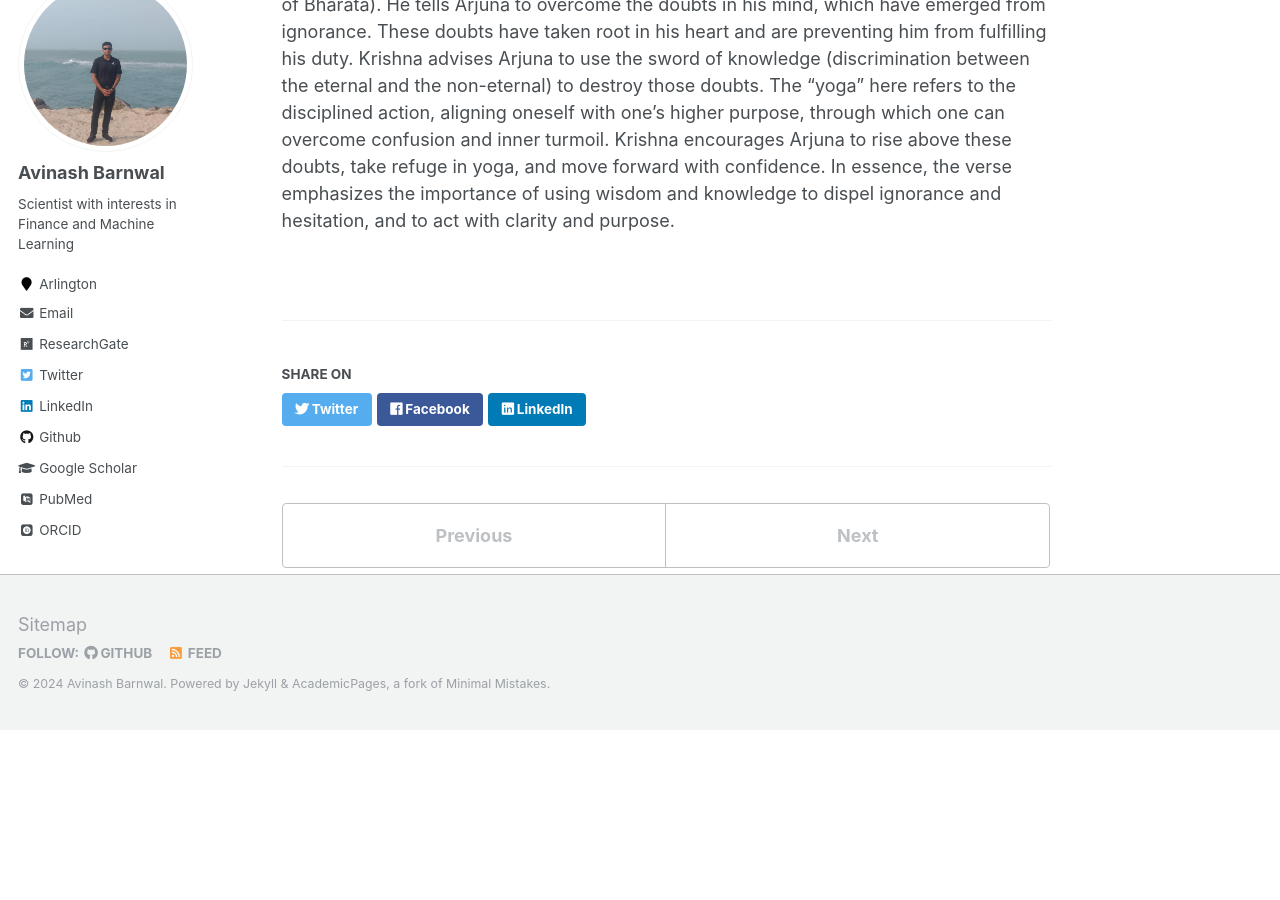
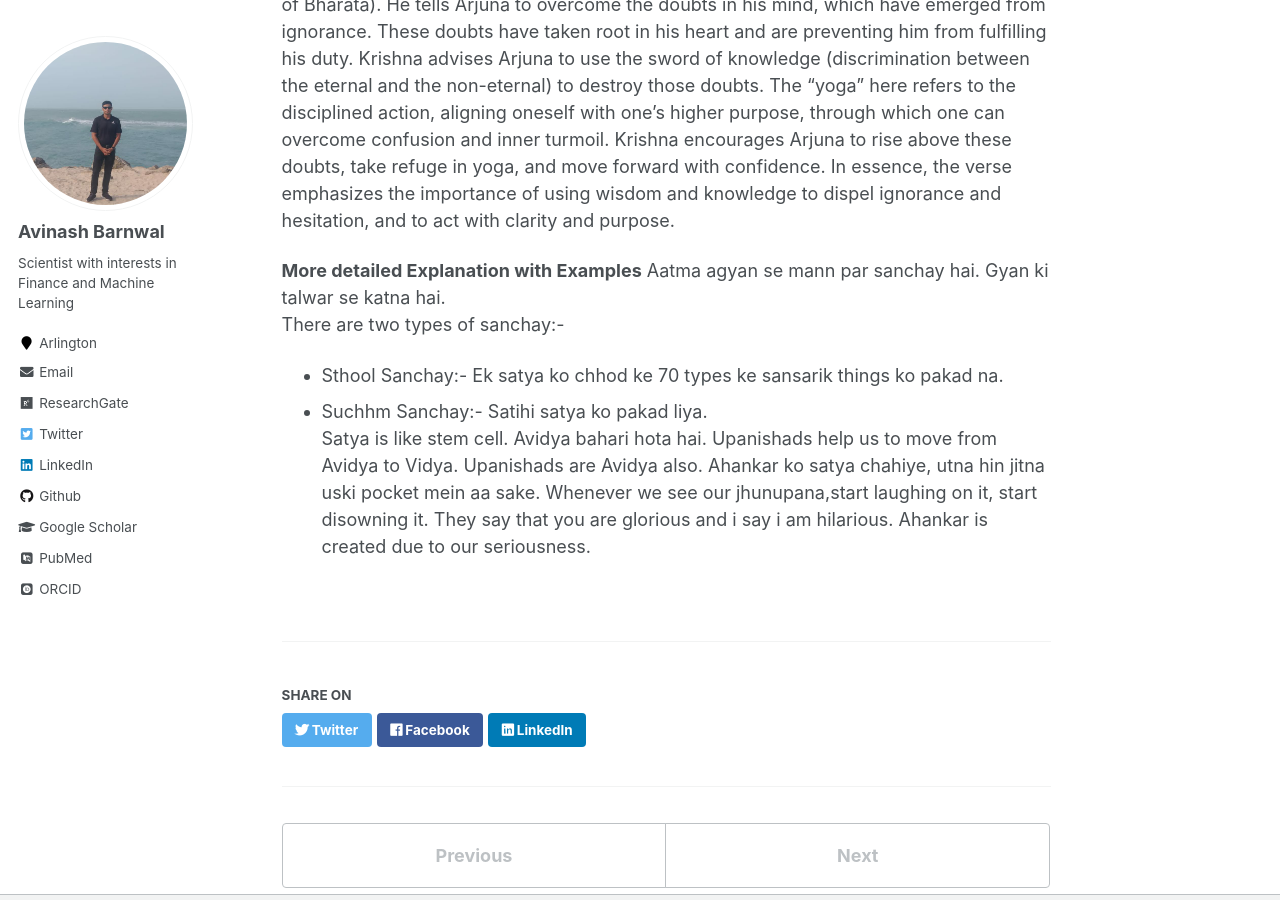
Before and after one commit to avinashbarnwal/avinashbarnwal.github.io, a Jekyll site: the page built from _geeta/shlok_4_42.md, in a window 1280 px wide and 900 px high, scrolled down 382 px. Built offline with Jekyll 4.4.1, drawn with Linux system fonts in a browser that asks for light colours; some web fonts are replaced; before the commit the page ends 1112 px from its top, so only the background shows below that.

Commit message:
Update shlok_4_42.md

```diff
--- a/_geeta/shlok_4_42.md
+++ b/_geeta/shlok_4_42.md
@@ -13,3 +13,10 @@ chhittvainam sanshayam yogamatishthottishth bharat**
 
 **Explanation:**
 In this verse, Lord Krishna is addressing Arjuna (referred to as "Bharata," from the lineage of Bharata). He tells Arjuna to overcome the doubts in his mind, which have emerged from ignorance. These doubts have taken root in his heart and are preventing him from fulfilling his duty. Krishna advises Arjuna to use the sword of knowledge (discrimination between the eternal and the non-eternal) to destroy those doubts. The "yoga" here refers to the disciplined action, aligning oneself with one's higher purpose, through which one can overcome confusion and inner turmoil. Krishna encourages Arjuna to rise above these doubts, take refuge in yoga, and move forward with confidence. In essence, the verse emphasizes the importance of using wisdom and knowledge to dispel ignorance and hesitation, and to act with clarity and purpose.
+
+**More detailed Explanation with Examples**
+Aatma agyan se mann par sanchay hai. Gyan ki talwar se katna hai.
+There are two types of sanchay:-
+- Sthool Sanchay:- Ek satya ko chhod ke 70 types ke sansarik things ko pakad na.
+- Suchhm Sanchay:- Satihi satya ko pakad liya.
+Satya is like stem cell. Avidya bahari hota hai. Upanishads help us to move from Avidya to Vidya. Upanishads are Avidya also. Ahankar ko satya chahiye, utna hin jitna uski pocket mein aa sake. Whenever we see our jhunupana,start laughing on it, start disowning it. They say that you are glorious and i say i am hilarious. Ahankar is created due to our seriousness.
```
